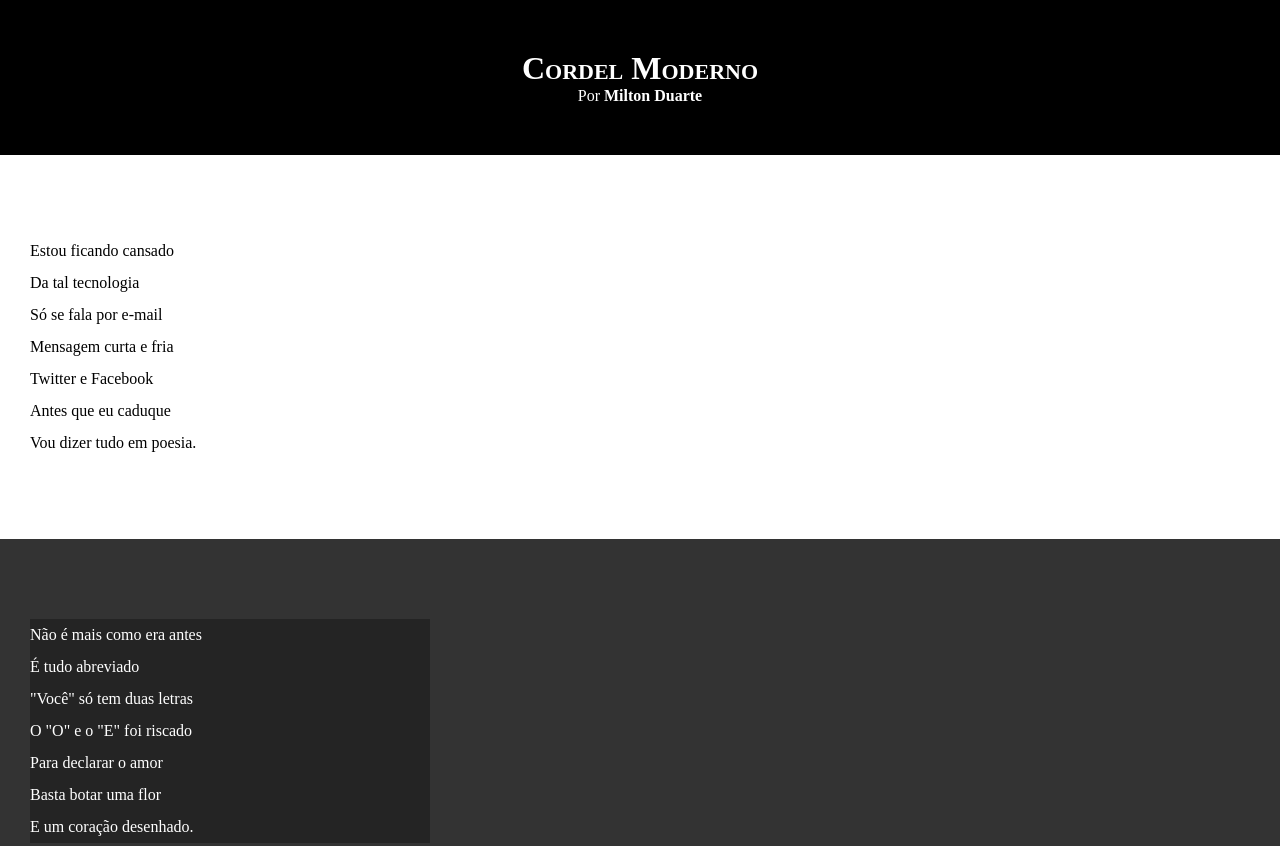
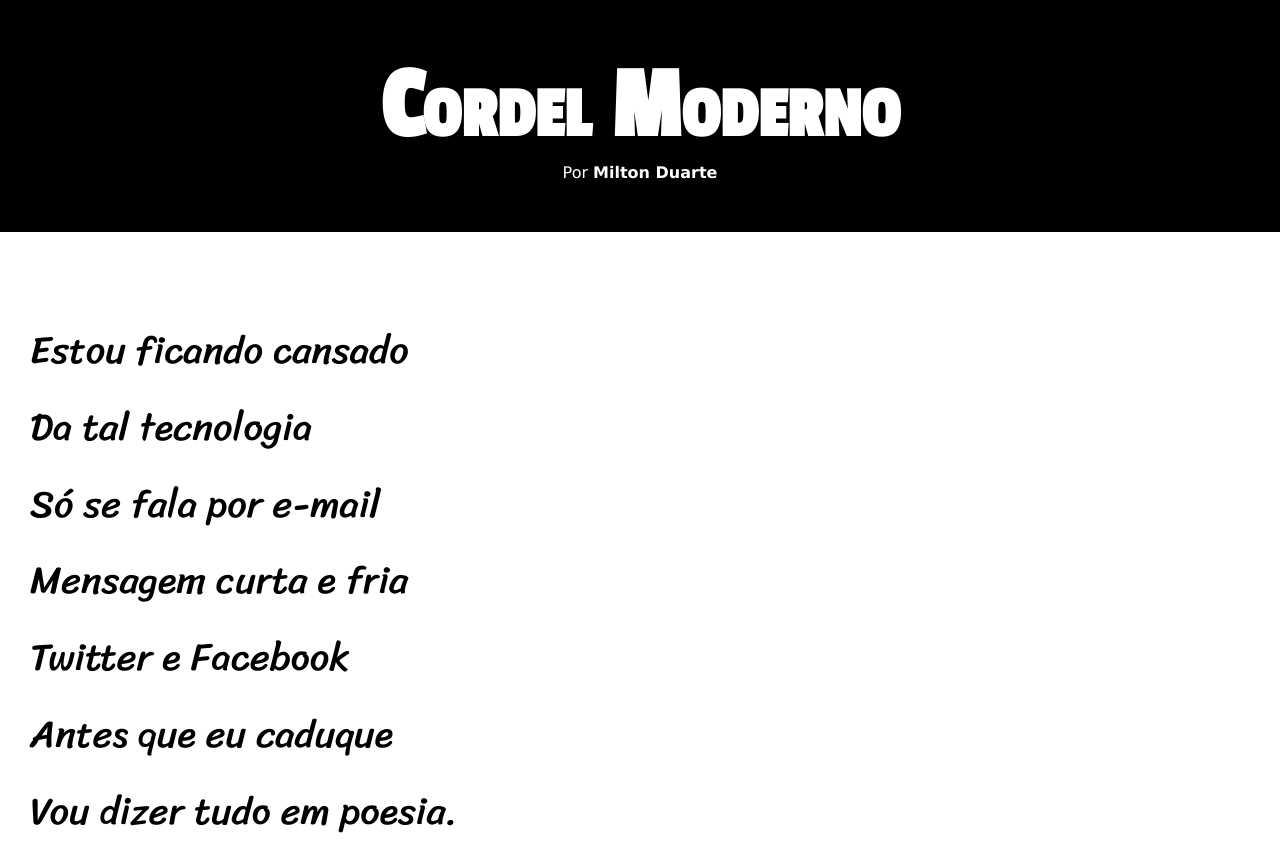
Before and after one commit to eduardofernandes1/HTML-CSS, a plain HTML site: page desafio12/projeto-cordel.html in a window 1280 px wide. Shown: the top 846 px of the page. Drawn offline with Linux system fonts and the light colour scheme.

Commit message:
mais estilos css

```diff
--- a/desafio12/style.css
+++ b/desafio12/style.css
@@ -1,7 +1,10 @@
 @charset "UTF-8";
 
-.root {
-
+@import url('https://fonts.googleapis.com/css2?family=Passion+One&family=Sriracha&display=swap');
+:root {
+    --fonte1: Verdana, Geneva, Tahoma, sans-serif;
+    --fonte2: 'Passion One', cursive;
+    --fonte3: 'Sriracha', cursive;
 }
 
 * {
@@ -10,6 +13,7 @@
 }
 
 html, body {
+    font-family: var(--fonte1);
     min-height: 100vh;
     background-color: darkgray;
 }
@@ -21,7 +25,9 @@ header {
 }
 header > h1 {
     padding-top: 50px;
-    font-variant: small-caps;       /* Se colocar text-transform: uppercase; ponho tudo em letra maiuscula*/
+    font-family: var(--fonte2);
+    font-size: 8vw;                     /* NOVO faz com que as letras aumentem e diminuem com o tamanho da tela */
+    font-variant: small-caps;       /* Se colocar text-transform: uppercase; ponho tudo em letra maiuscula */
 }
 
 header > p {
@@ -43,6 +49,8 @@ section {
     padding-bottom: 10vh;
     line-height: 2em;
     padding-left: 30px;
+    font-family: var(--fonte3);
+    font-size: 3vw;
 }
 
 section.normal {
@@ -55,7 +63,8 @@ section.imagem {
     color: white;
 }
 section.imagem > p {
-    width: 400px;
+    display: inline-block;
+    padding: 5px;
     background-color: rgba(0, 0, 0, 0.288);
 }
 
```
